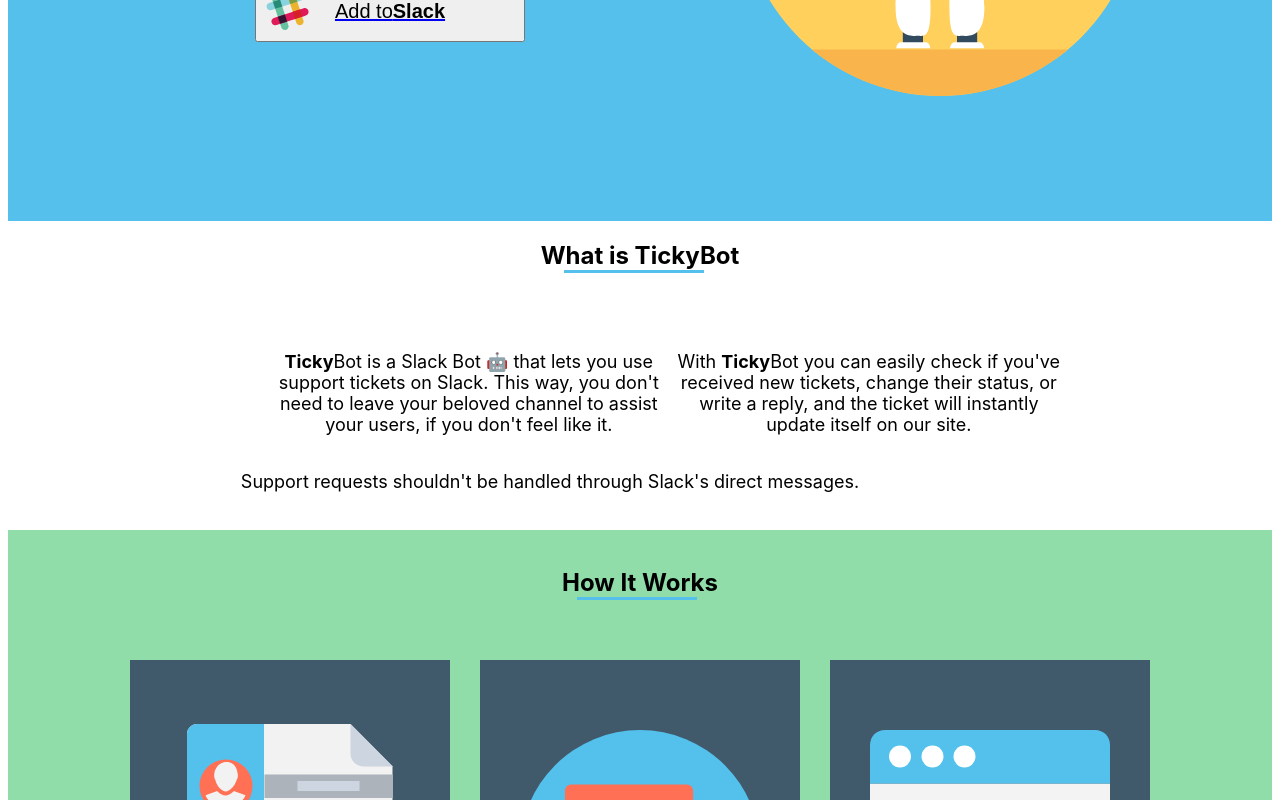
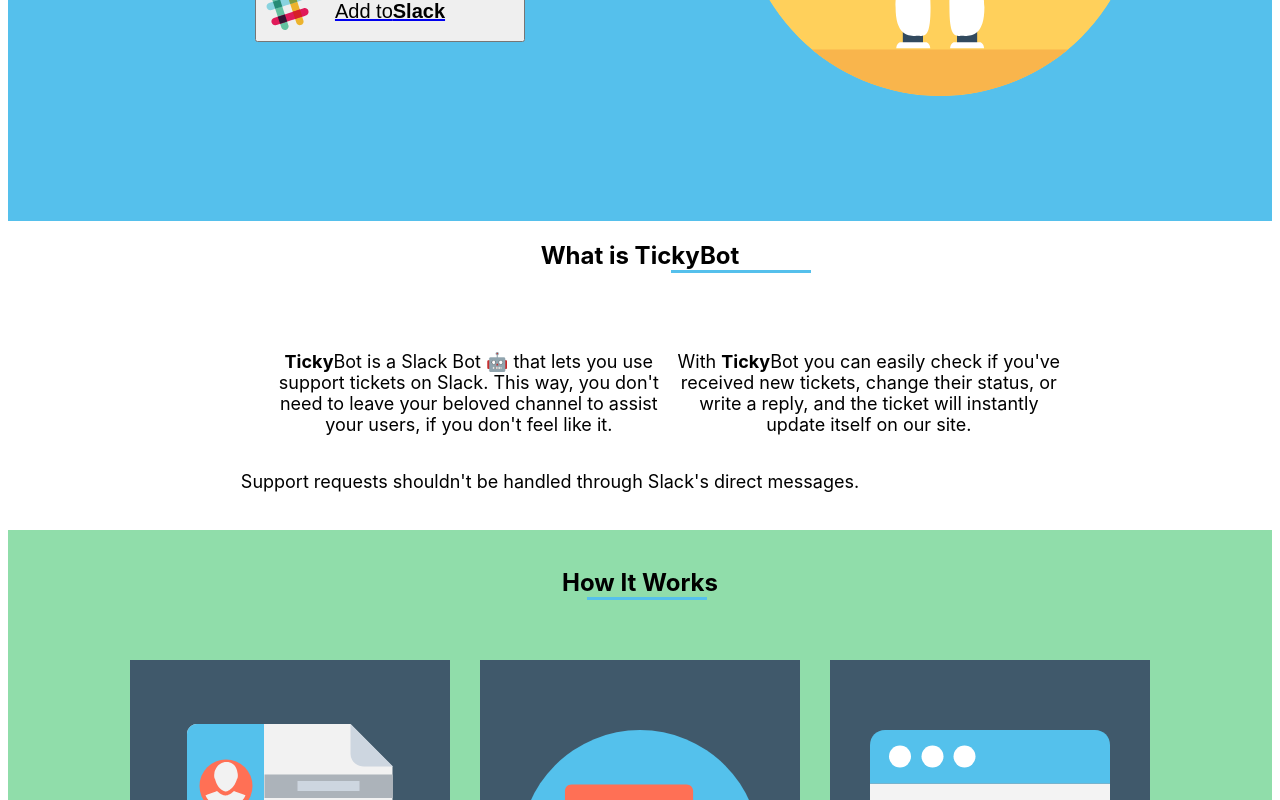
Before and after one commit to Brazill-Mitchell/tickybot-landing-page, a plain HTML site: page index.html in a window 1280 px wide. Shown: the part 512-1312 px from the top of the page. Drawn offline with Linux system fonts and the light colour scheme.

Commit message:
Adjusted blue line position

```diff
--- a/tickybot.css
+++ b/tickybot.css
@@ -183,7 +183,7 @@ p{
     background-color: rgb(85,192,236);
     height: 3px;
     width:140px;
-    left:44%;
+    left:663px;
     top:-20px;
     position: relative;
     opacity: 0;
@@ -227,7 +227,7 @@ p{
     background-color: rgb(85,192,236);
     height: 3px;
     width:120px;
-    left:45%;
+    left:45.8%;
     top:-20px;
 }
 .explainer-image-box{
```
